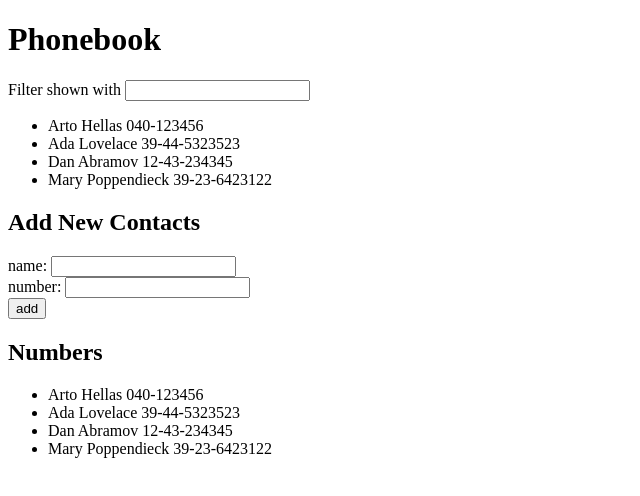
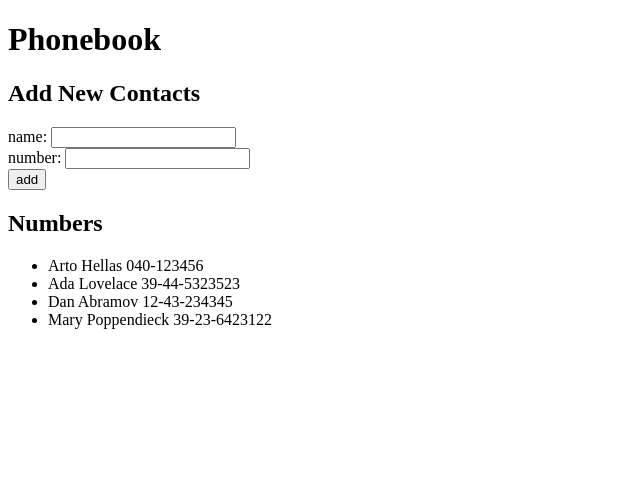
Before and after one commit to Giovanni-Ilacqua/fullstack-course, a React (Create React App) app in the folder part2/phonebook/: page / in a window 1280 px wide. Shown: the top 496 px of the page, without its empty margins (0-640 px from the left). Built offline with nearby package versions, Linux system fonts and the light colour scheme; data requests are answered from the project's data file.

Commit message:
Finished 2.11

```diff
--- /dev/null
+++ b/part2/phonebook/db.json
@@ -0,0 +1,24 @@
+{
+    "persons": [
+        {
+            "name": "Arto Hellas",
+            "number": "040-123456",
+            "id": 1
+        },
+        {
+            "name": "Ada Lovelace",
+            "number": "39-44-5323523",
+            "id": 2
+        },
+        {
+            "name": "Dan Abramov",
+            "number": "12-43-234345",
+            "id": 3
+        },
+        {
+            "name": "Mary Poppendieck",
+            "number": "39-23-6423122",
+            "id": 4
+        }
+    ]
+}
--- a/part2/phonebook/src/App.js
+++ b/part2/phonebook/src/App.js
@@ -1,20 +1,27 @@
-import React, { useState } from 'react'
+import React, { useState, useEffect } from 'react'
+import axios from 'axios'
 import PersonForm from './components/PersonForm'
 import Persons from './components/Persons'
 import Filter from './components/Filter'
 
 const App = () => {
-  const [persons, setPersons] = useState([
-    { name: 'Arto Hellas', number: '040-123456' },
-    { name: 'Ada Lovelace', number: '39-44-5323523' },
-    { name: 'Dan Abramov', number: '12-43-234345' },
-    { name: 'Mary Poppendieck', number: '39-23-6423122' }
-  ])
+  const [persons, setPersons] = useState([])
+
+  useEffect(() =>{
+    axios
+      .get('http://localhost:3001/persons')
+      .then(response => {
+        console.log('promise fulfilled')
+        setPersons(response.data)
+      })
+  }, [])
+  console.log('render', persons.length, 'persons');
+
 
   return (
     <div>
       <h1>Phonebook</h1>
-      <Filter personsList={persons} />
+      {/* <Filter personsList={persons} /> */}
 
       <h2>Add New Contacts</h2>
       <PersonForm personsList={persons} setPersonsList={setPersons}/>
```
Also changed, not shown: part2/phonebook/package.json (+6 -1 lines), 1 other file (tests, documents, lock files or other folders).
